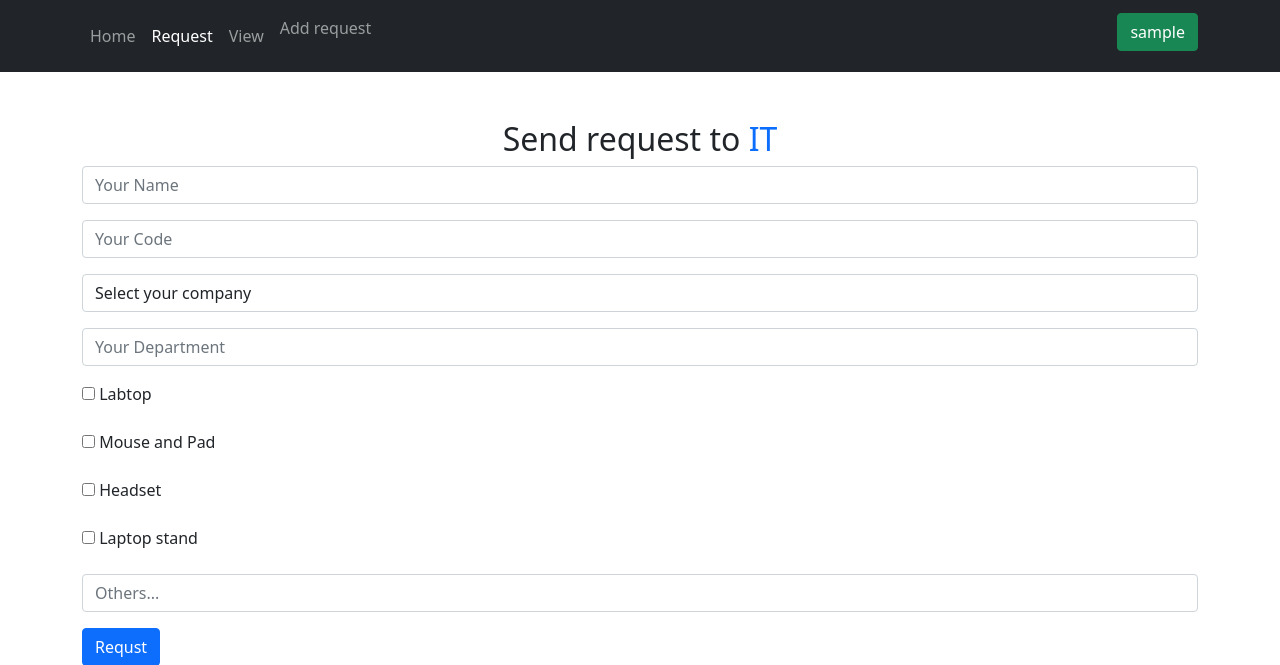
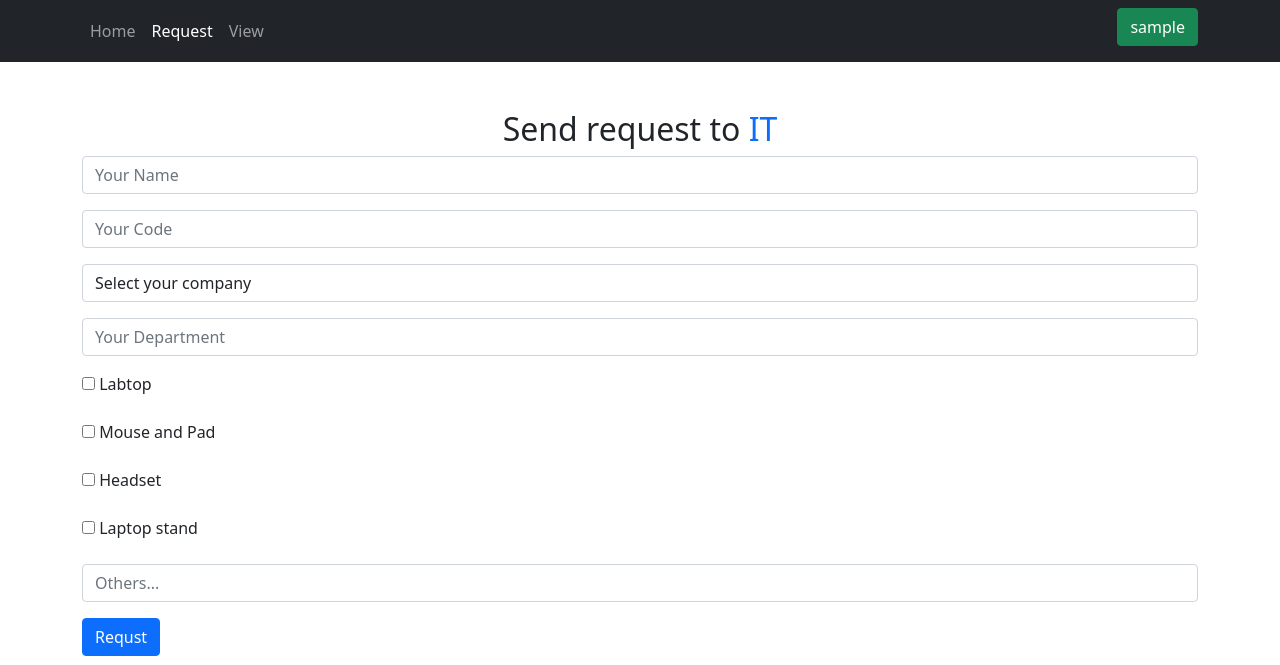
Before and after one commit to m-mesbah/makaseb_hr, a PHP site: page /task/views/requests/requests.php in a window 1280 px wide. Shown: the top 665 px of the page. Run offline with PHP 8.4, Linux system fonts and the light colour scheme; the visitor is signed in with stand-in values (Sample User, id 1); data comes from the database, SQL or seed files in the repository; tables that the repository leaves empty hold one stand-in row (values such as "Sample post"); some libraries are stand-ins or nearby versions.

Commit message:
edit nav in request

```diff
--- a/views/requests/requests.php
+++ b/views/requests/requests.php
@@ -49,14 +49,12 @@ $result = $connectDb->select($conn,$sql);
         </button>
         <div class="collapse navbar-collapse" id="navbarSupportedContent">
             <ul class="navbar-nav me-auto mb-2 mb-lg-0">
-                <li class="nav-item">
-                    <p class="nav-link " style="cursor: pointer;">Add request</p>
-                </li>
+
             </ul>
             <div class="mb-md-2">
                 <button id="dropdown-btn" class="text-white btn btn-success position-relative  "><?php echo @$_SESSION['userName'] ?? 'settings' ?></button>
                 <ul class="bg-white p-2 position-absolute mt-2" style="display: none; padding-left: 15px;" id="dropdown">
-                    <p class="text-dark text-decoration-none "><a class="text-dark text-decoration-none  " href="../Profile">Profile</a></p>
+                    <!-- <p class="text-dark text-decoration-none "><a class="text-dark text-decoration-none  " href="../Profile">Profile</a></p> -->
                     <p class="text-dark text-decoration-none "><a class="text-dark text-decoration-none btn btn-danger" href="../../handlers/handleLogout.php">Log Out</a></p>
                 </ul>
             </div>
--- a/views/requests/view.php
+++ b/views/requests/view.php
@@ -61,7 +61,7 @@ $result = $connectDb->select($conn, $sql);
             <div class="mb-md-2">
                 <button id="dropdown-btn" class="text-white btn btn-success position-relative  "><?php echo @$_SESSION['userName'] ?? 'settings' ?></button>
                 <ul class="bg-white p-2 position-absolute mt-2" style="display: none; padding-left: 15px;" id="dropdown">
-                    <p class="text-dark text-decoration-none "><a class="text-dark text-decoration-none  " href="../Profile">Profile</a></p>
+                    <!-- <p class="text-dark text-decoration-none "><a class="text-dark text-decoration-none  " href="../Profile">Profile</a></p> -->
                     <p class="text-dark text-decoration-none "><a class="text-dark text-decoration-none btn btn-danger" href="../../handlers/handleLogout.php">Log Out</a></p>
                 </ul>
             </div>
```
